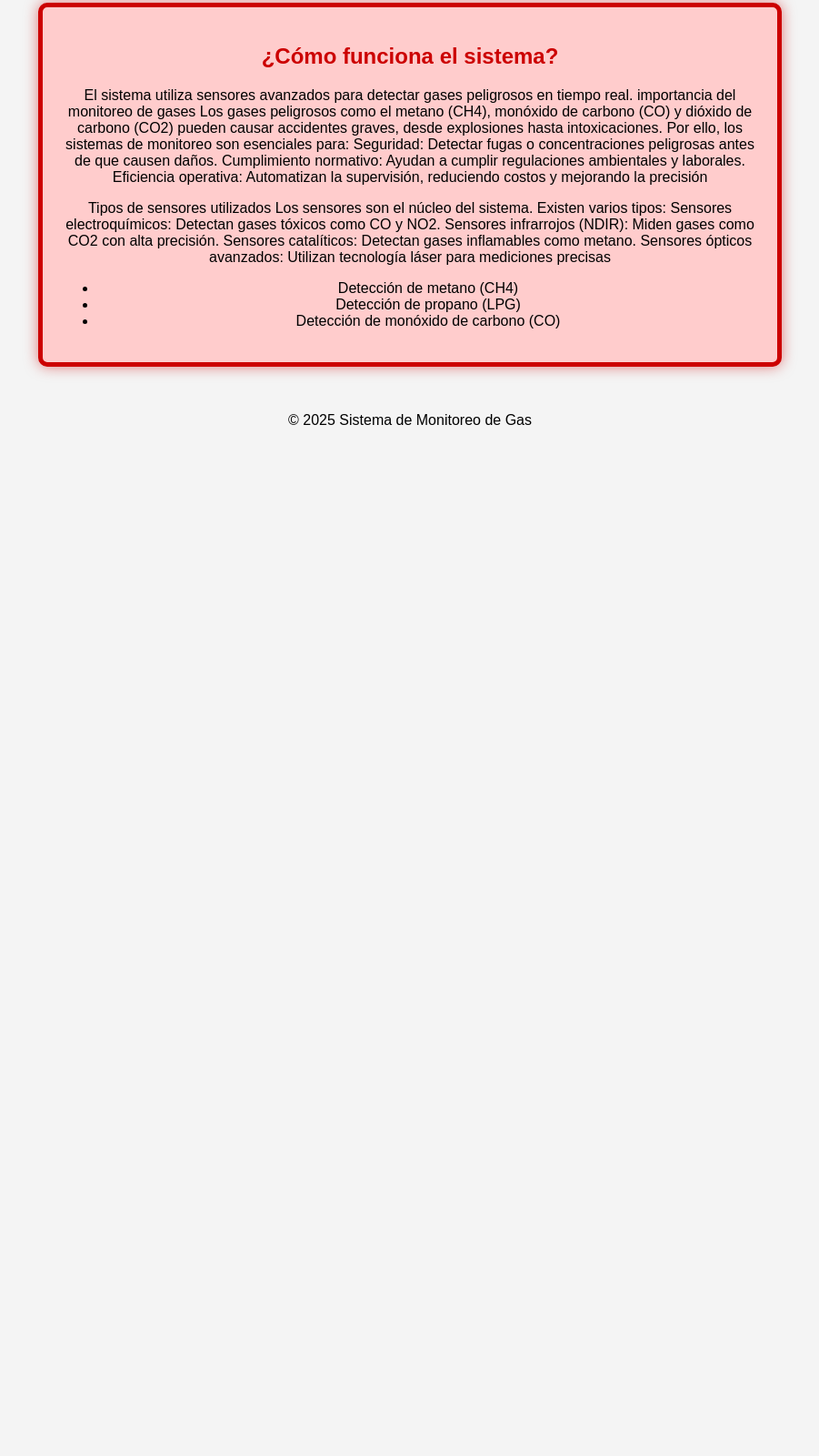
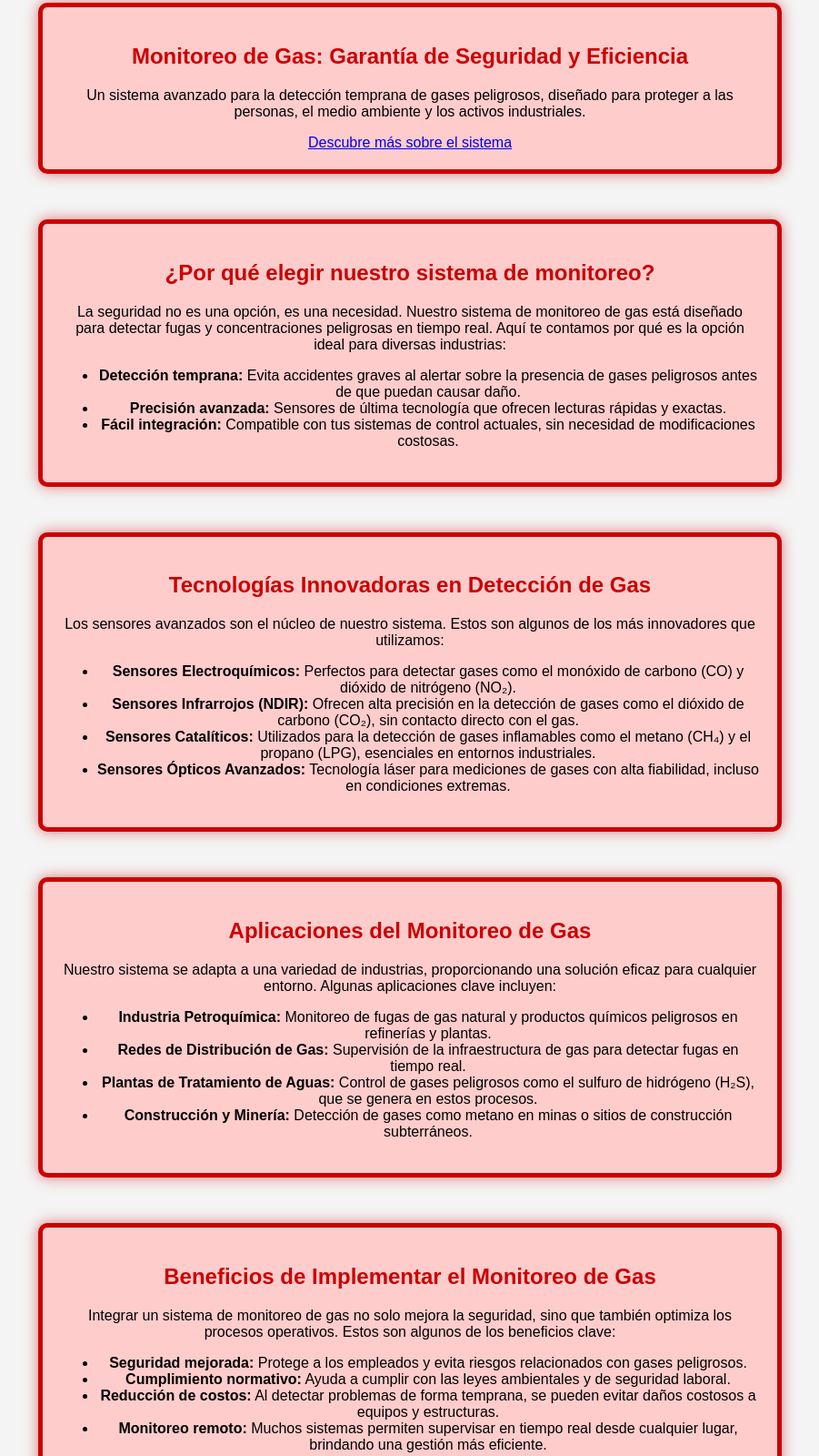
Before and after one commit to FRANCOCARP0912/futbol.github.io, a plain HTML site: page portada.html in a window 1280 px wide. Shown: the part 145-1745 px from the top of the page at 91% size, without its empty margins (189-1090 px from the left). Before the commit the page ends 800 px from the top, so only its background shows below. Drawn offline with Linux system fonts and the light colour scheme.

Commit message:
portada.html

```diff
--- a/portada.html
+++ b/portada.html
@@ -17,35 +17,58 @@
             </ul>
         </nav>
     </header>
+
     <main>
-        <section class="description">
-            <h2>¿Cómo funciona el sistema?</h2>
-            <p>El sistema utiliza sensores avanzados para detectar gases peligrosos en tiempo real.
-			importancia del monitoreo de gases
-Los gases peligrosos como el metano (CH4), monóxido de carbono (CO) y dióxido de carbono (CO2) pueden causar accidentes graves, desde explosiones hasta intoxicaciones. Por ello, los sistemas de monitoreo son esenciales para:
+        <section class="hero">
+            <h2>Monitoreo de Gas: Garantía de Seguridad y Eficiencia</h2>
+            <p>Un sistema avanzado para la detección temprana de gases peligrosos, diseñado para proteger a las personas, el medio ambiente y los activos industriales.</p>
+            <a href="index.html" class="cta-button">Descubre más sobre el sistema</a>
+        </section>
 
-Seguridad: Detectar fugas o concentraciones peligrosas antes de que causen daños.
+        <section class="overview">
+            <h2>¿Por qué elegir nuestro sistema de monitoreo?</h2>
+            <p>La seguridad no es una opción, es una necesidad. Nuestro sistema de monitoreo de gas está diseñado para detectar fugas y concentraciones peligrosas en tiempo real. Aquí te contamos por qué es la opción ideal para diversas industrias:</p>
+            <ul>
+                <li><strong>Detección temprana:</strong> Evita accidentes graves al alertar sobre la presencia de gases peligrosos antes de que puedan causar daño.</li>
+                <li><strong>Precisión avanzada:</strong> Sensores de última tecnología que ofrecen lecturas rápidas y exactas.</li>
+                <li><strong>Fácil integración:</strong> Compatible con tus sistemas de control actuales, sin necesidad de modificaciones costosas.</li>
+            </ul>
+        </section>
 
-Cumplimiento normativo: Ayudan a cumplir regulaciones ambientales y laborales.
+        <section class="technologies">
+            <h2>Tecnologías Innovadoras en Detección de Gas</h2>
+            <p>Los sensores avanzados son el núcleo de nuestro sistema. Estos son algunos de los más innovadores que utilizamos:</p>
+            <ul>
+                <li><strong>Sensores Electroquímicos:</strong> Perfectos para detectar gases como el monóxido de carbono (CO) y dióxido de nitrógeno (NO₂).</li>
+                <li><strong>Sensores Infrarrojos (NDIR):</strong> Ofrecen alta precisión en la detección de gases como el dióxido de carbono (CO₂), sin contacto directo con el gas.</li>
+                <li><strong>Sensores Catalíticos:</strong> Utilizados para la detección de gases inflamables como el metano (CH₄) y el propano (LPG), esenciales en entornos industriales.</li>
+                <li><strong>Sensores Ópticos Avanzados:</strong> Tecnología láser para mediciones de gases con alta fiabilidad, incluso en condiciones extremas.</li>
+            </ul>
+        </section>
 
-Eficiencia operativa: Automatizan la supervisión, reduciendo costos y mejorando la precisión</p>
-<p>Tipos de sensores utilizados
-Los sensores son el núcleo del sistema. Existen varios tipos:
+        <section class="industries">
+            <h2>Aplicaciones del Monitoreo de Gas</h2>
+            <p>Nuestro sistema se adapta a una variedad de industrias, proporcionando una solución eficaz para cualquier entorno. Algunas aplicaciones clave incluyen:</p>
+            <ul>
+                <li><strong>Industria Petroquímica:</strong> Monitoreo de fugas de gas natural y productos químicos peligrosos en refinerías y plantas.</li>
+                <li><strong>Redes de Distribución de Gas:</strong> Supervisión de la infraestructura de gas para detectar fugas en tiempo real.</li>
+                <li><strong>Plantas de Tratamiento de Aguas:</strong> Control de gases peligrosos como el sulfuro de hidrógeno (H₂S), que se genera en estos procesos.</li>
+                <li><strong>Construcción y Minería:</strong> Detección de gases como metano en minas o sitios de construcción subterráneos.</li>
+            </ul>
+        </section>
 
-Sensores electroquímicos: Detectan gases tóxicos como CO y NO2.
-
-Sensores infrarrojos (NDIR): Miden gases como CO2 con alta precisión.
-
-Sensores catalíticos: Detectan gases inflamables como metano.
-
-Sensores ópticos avanzados: Utilizan tecnología láser para mediciones precisas</p>
-            <ul class="features">
-                <li>Detección de metano (CH4)</li>
-                <li>Detección de propano (LPG)</li>
-                <li>Detección de monóxido de carbono (CO)</li>
+        <section class="benefits">
+            <h2>Beneficios de Implementar el Monitoreo de Gas</h2>
+            <p>Integrar un sistema de monitoreo de gas no solo mejora la seguridad, sino que también optimiza los procesos operativos. Estos son algunos de los beneficios clave:</p>
+            <ul>
+                <li><strong>Seguridad mejorada:</strong> Protege a los empleados y evita riesgos relacionados con gases peligrosos.</li>
+                <li><strong>Cumplimiento normativo:</strong> Ayuda a cumplir con las leyes ambientales y de seguridad laboral.</li>
+                <li><strong>Reducción de costos:</strong> Al detectar problemas de forma temprana, se pueden evitar daños costosos a equipos y estructuras.</li>
+                <li><strong>Monitoreo remoto:</strong> Muchos sistemas permiten supervisar en tiempo real desde cualquier lugar, brindando una gestión más eficiente.</li>
             </ul>
         </section>
     </main>
+
     <footer>
         <p>&copy; 2025 Sistema de Monitoreo de Gas</p>
     </footer>
```
